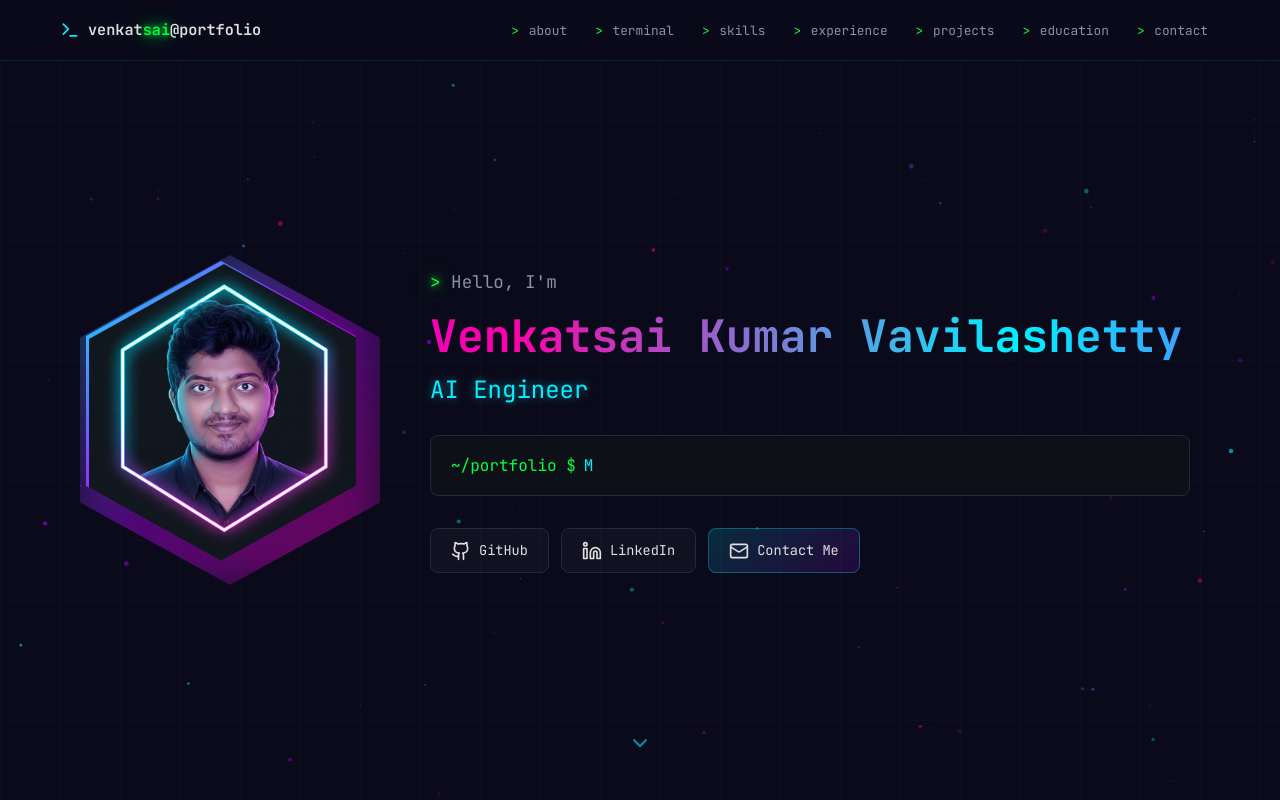
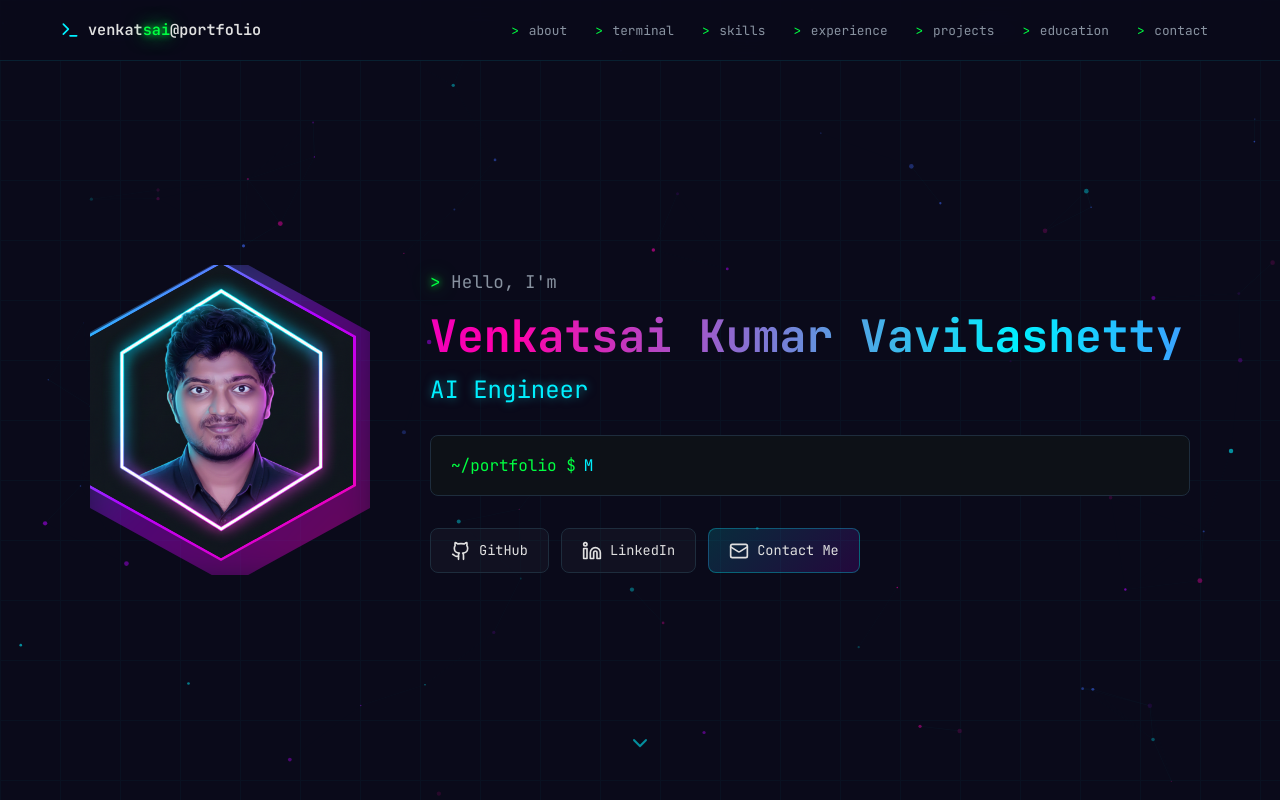
Before and after one commit to Venkat-SaiKumar/portfolio, a React (Vite) app: page / in a window 1280 px wide. Shown: the top 800 px of the page. Built offline with nearby package versions, Linux system fonts and the light colour scheme.

Commit message:
Fix hexagon photo and hero layout issues

```diff
--- a/src/features/hero/Hero.css
+++ b/src/features/hero/Hero.css
@@ -19,10 +19,12 @@
 
 .hero-left {
     flex-shrink: 0;
+    overflow: hidden;
 }
 
 .hero-right {
     flex: 1;
+    min-width: 0;
 }
 
 .hero-greeting {
--- a/src/features/hero/HexagonPhoto.css
+++ b/src/features/hero/HexagonPhoto.css
@@ -24,15 +24,11 @@
     height: 300px;
     clip-path: polygon(50% 0%, 100% 25%, 100% 75%, 50% 100%, 0% 75%, 0% 25%);
     background: linear-gradient(135deg, var(--neon-cyan), var(--neon-purple), var(--neon-magenta));
-    padding: 4px;
-    display: flex;
-    align-items: center;
-    justify-content: center;
 }
 
 .hexagon-inner {
-    width: 100%;
-    height: 100%;
+    position: absolute;
+    inset: 4px;
     clip-path: polygon(50% 0%, 100% 25%, 100% 75%, 50% 100%, 0% 75%, 0% 25%);
     overflow: hidden;
     background: var(--bg-primary);
@@ -42,6 +38,7 @@
     width: 100%;
     height: 100%;
     object-fit: cover;
+    object-position: center top;
 }
 
 @media (max-width: 768px) {
```
